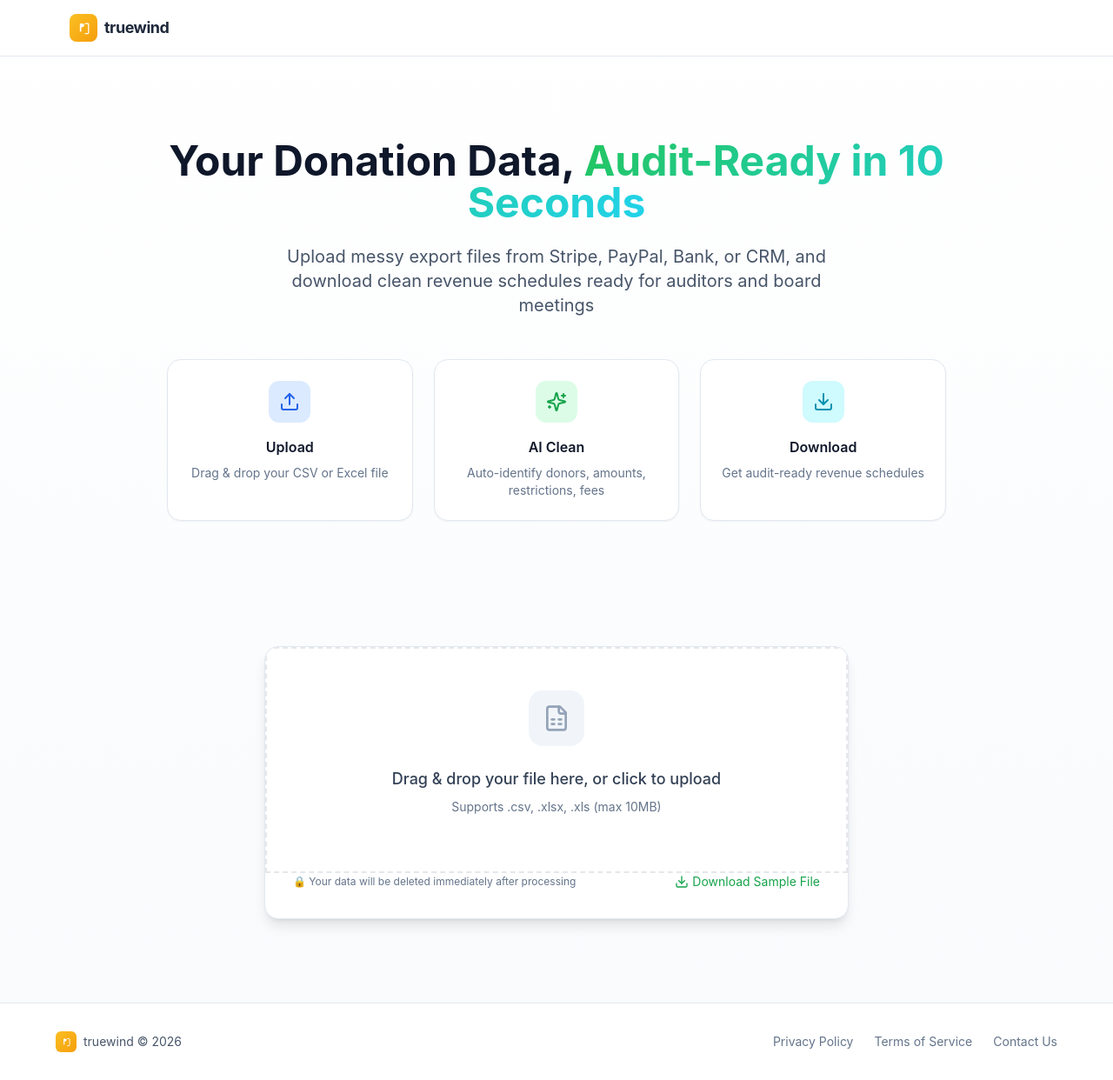
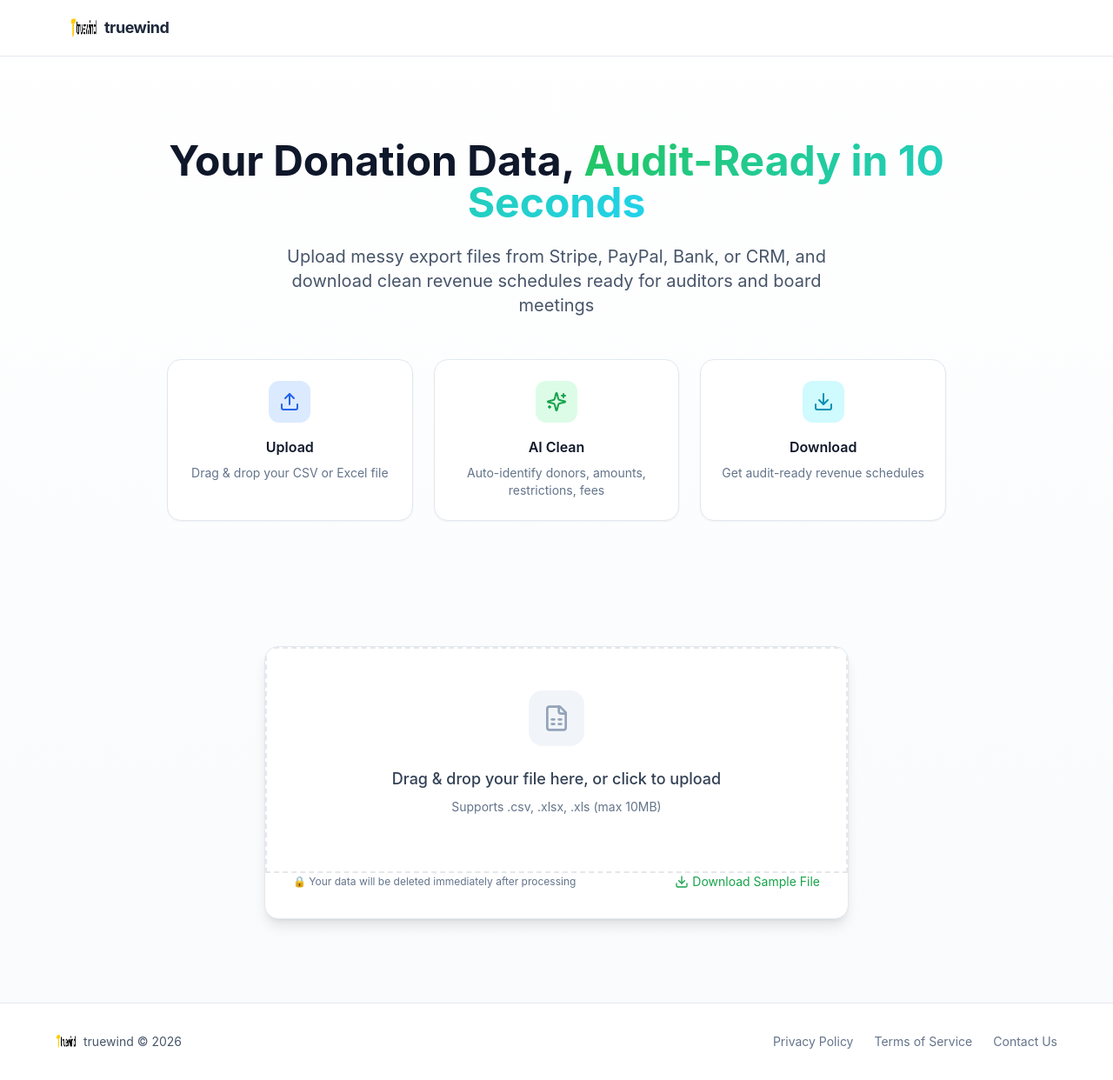
Before and after one commit to lyancynthia/truewind-revenue-cleaner, a Next.js app: page / in a window 1280 px wide. Shown: the whole page at 87% size. Built offline with nearby package versions, Linux system fonts and the light colour scheme.

Commit message:
Replace CSS logo with custom logo image
- Use /logo.png as the site logo in header and footer

```diff
--- a/app/page.tsx
+++ b/app/page.tsx
@@ -284,12 +284,7 @@ export default function Home() {
       <header className="border-b border-slate-200 bg-white/80 backdrop-blur-sm sticky top-0 z-50">
         <div className="max-w-6xl mx-auto px-4 py-4 flex items-center justify-between">
           <div className="flex items-center gap-2">
-            <div className="w-8 h-8 flex items-center justify-center" style={{ background: 'linear-gradient(135deg, #FBBF24 0%, #F59E0B 100%)', borderRadius: '8px' }}>
-              <svg width="20" height="20" viewBox="0 0 24 24" fill="none" xmlns="http://www.w3.org/2000/svg">
-                <path d="M7 6h3.5c1.5 0 2.5 1.1 2.5 2.5s-1 2.5-2.5 2.5H9v5.5c0 .6-.4 1-1 1s-1-.4-1-1V7c0-.6.4-1 1-1z" fill="white"/>
-                <path d="M14.5 6H18c.6 0 1 .4 1 1v12c0 .6-.4 1-1 1h-3.5" stroke="white" strokeWidth="1.5" strokeLinecap="round"/>
-              </svg>
-            </div>
+            <img src="/logo.png" alt="Truewind" className="w-8 h-8" style={{ borderRadius: '6px' }} />
             <span className="text-lg font-bold text-slate-800" style={{ letterSpacing: '-0.5px' }}>truewind</span>
           </div>
         </div>
@@ -716,12 +711,7 @@ export default function Home() {
       <footer className="border-t border-slate-200 bg-white py-8 px-4">
         <div className="max-w-6xl mx-auto flex flex-col md:flex-row items-center justify-between gap-4">
           <div className="flex items-center gap-2">
-            <div className="w-6 h-6 flex items-center justify-center" style={{ background: 'linear-gradient(135deg, #FBBF24 0%, #F59E0B 100%)', borderRadius: '6px' }}>
-              <svg width="14" height="14" viewBox="0 0 24 24" fill="none" xmlns="http://www.w3.org/2000/svg">
-                <path d="M7 6h3.5c1.5 0 2.5 1.1 2.5 2.5s-1 2.5-2.5 2.5H9v5.5c0 .6-.4 1-1 1s-1-.4-1-1V7c0-.6.4-1 1-1z" fill="white"/>
-                <path d="M14.5 6H18c.6 0 1 .4 1 1v12c0 .6-.4 1-1 1h-3.5" stroke="white" strokeWidth="1.5" strokeLinecap="round"/>
-              </svg>
-            </div>
+            <img src="/logo.png" alt="Truewind" className="w-6 h-6" style={{ borderRadius: '4px' }} />
             <span className="text-sm text-slate-600">truewind © 2026</span>
           </div>
           <div className="flex items-center gap-6 text-sm text-slate-500">
```
Also changed, not shown: public/logo.png (added).
